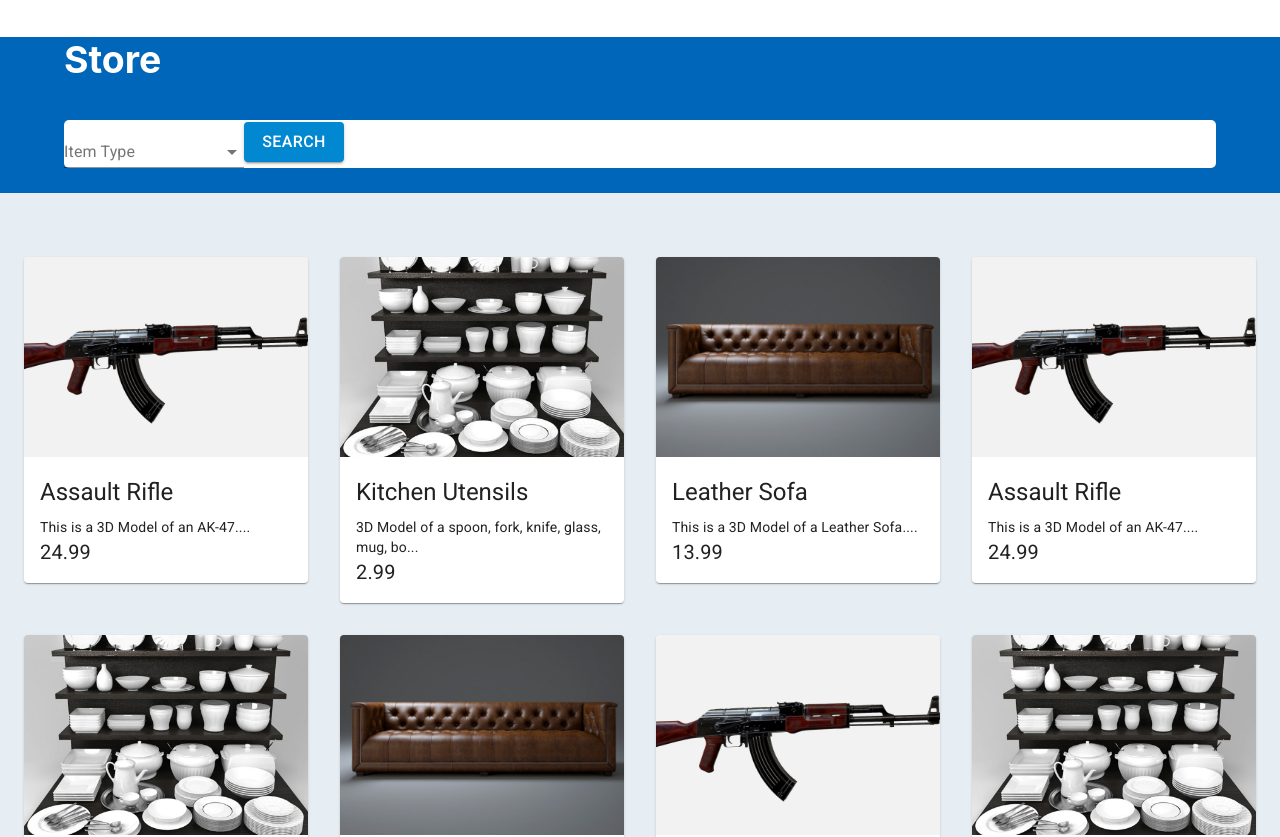
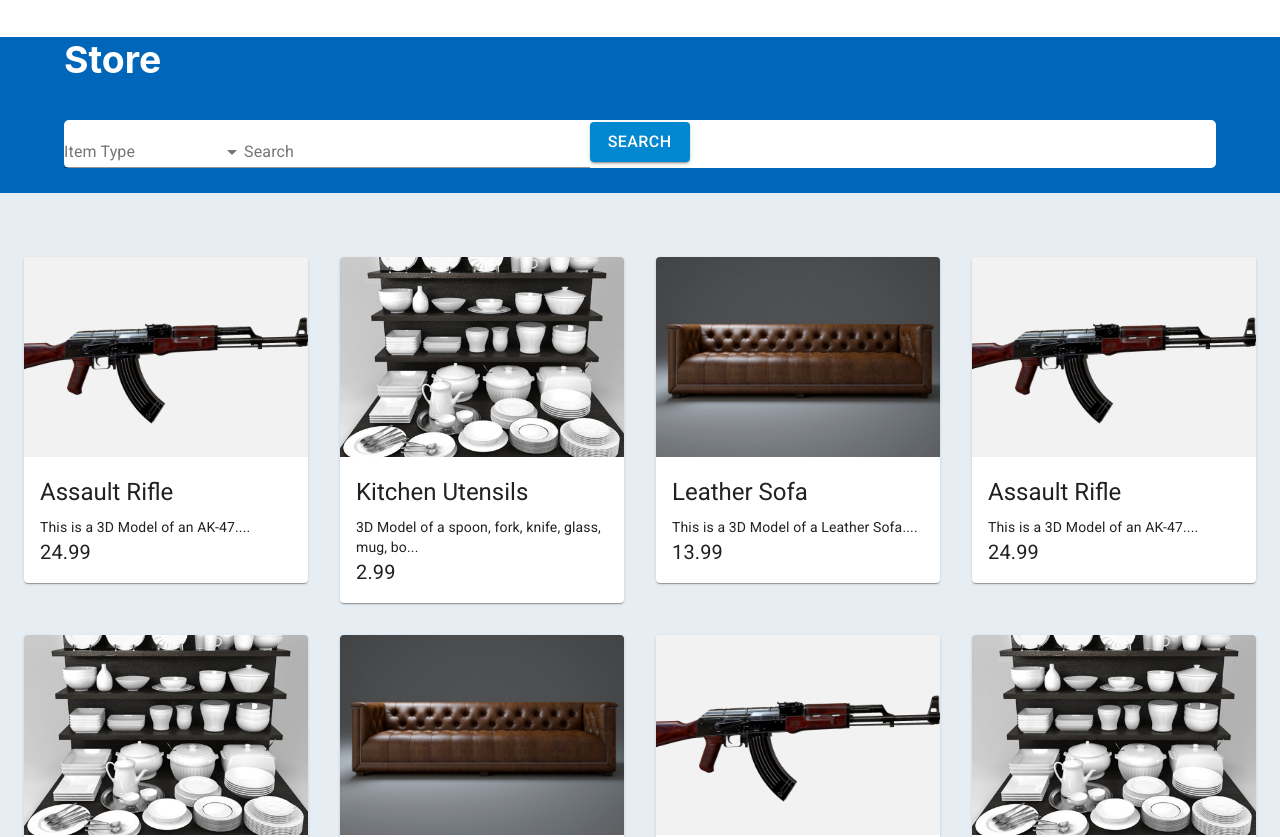
Before and after one commit to JosephThomasVasquez/storeApp, a React (Create React App) app: page / in a window 1280 px wide. Shown: the top 837 px of the page. Built offline with nearby package versions, Linux system fonts and the light colour scheme.

Commit message:
Added search field

```diff
--- a/src/App.css
+++ b/src/App.css
@@ -79,3 +79,7 @@
 .item-type {
   width: 180px;
 }
+
+.search-field {
+  width: 30%;
+}
--- a/src/components/Header.js
+++ b/src/components/Header.js
@@ -5,12 +5,16 @@ import {
   MenuItem,
   Button,
   Select,
+  TextField,
 } from "@material-ui/core";
 
 function Header() {
-  const [itemtype, setItemType] = useState("");
+  const [itemtype, setItemType] = useState('');
   const [openType, setOpenType] = useState(false);
 
+  const [searchInput, setSearchInput] = useState('');
+
+  // Item Selector List Handler
   const handleChange = (event) => {
     setItemType(event.target.value);
   };
@@ -22,6 +26,11 @@ function Header() {
   const handleOpen = () => {
     setOpenType(true);
   };
+
+  // Search bar input handler
+  const handleSearchInput = () => {
+
+  }
 
   return (
     <div className="app-header">
@@ -47,6 +56,7 @@ function Header() {
             <MenuItem value={"Characters"}>Characters</MenuItem>
           </Select>
         </FormControl>
+        <TextField className="search-field" label="Search" defaultValue="" />
         <Button variant="contained" color="primary" className="nav-button">
           <span className="text-button">Search</span>
         </Button>
--- a/src/components/ItemList.js
+++ b/src/components/ItemList.js
@@ -36,7 +36,7 @@ const items = [
     },
 ];
 
-function ItemList() {
+function ItemList(props) {
 
     let numberOfItems = [];
 
```
